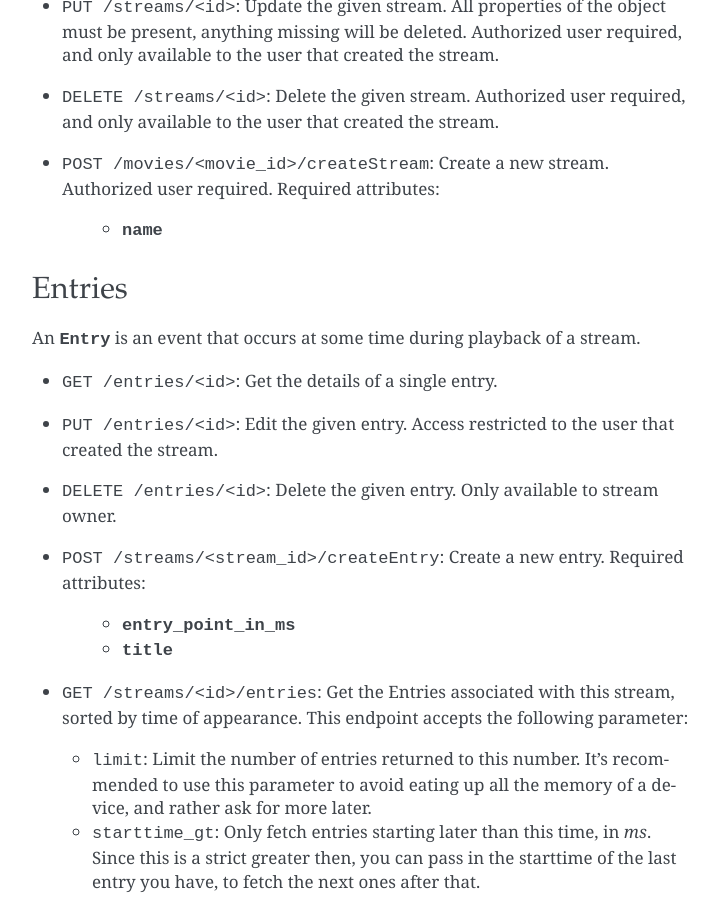
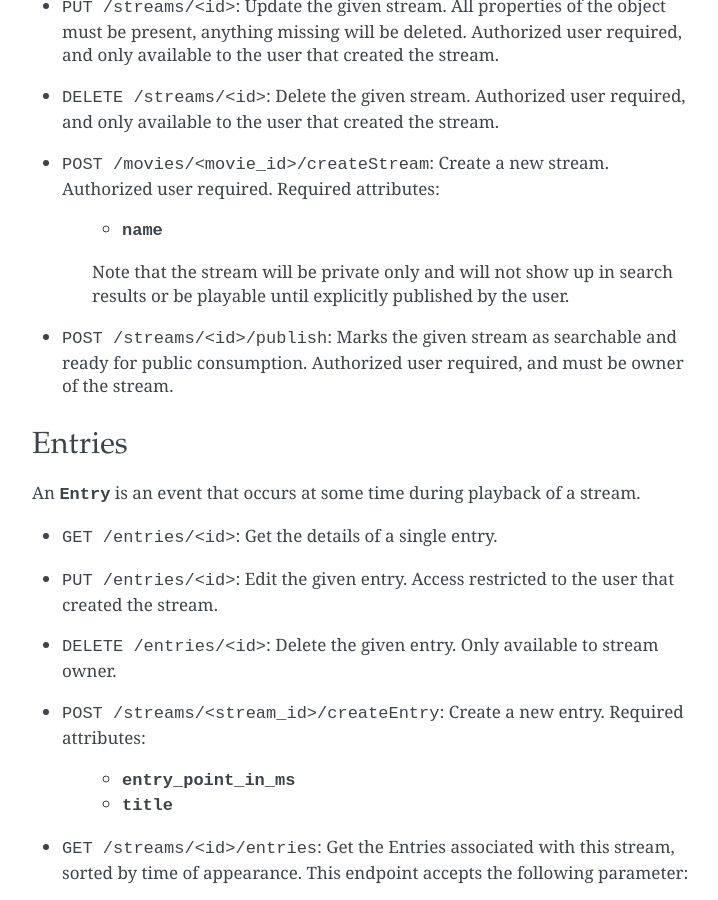
Before and after one commit to streamr/marvin, a Sphinx documentation site: the page built from docs/api.rst, in a window 1280 px wide and 900 px high, scrolled down 1391 px. Shown: the whole window, without its empty margins (388-1106 px from the left). Built offline with Sphinx 7.4.7, drawn with Linux system fonts in a browser that asks for light colours.

Commit message:
Add documentation for new stream publish endpoint

```diff
--- a/docs/api.rst
+++ b/docs/api.rst
@@ -61,6 +61,12 @@ movie. Streams are available at the following endpoints:
 
     * :attr:`name <marvin.models.Stream.name>`
 
+    Note that the stream will be private only and will not show up in search results or be playable until explicitly
+    published by the user.
+
+* ``POST /streams/<id>/publish``: Marks the given stream as searchable and ready for public consumption. Authorized
+  user required, and must be owner of the stream.
+
 
 Entries
 -------
```
